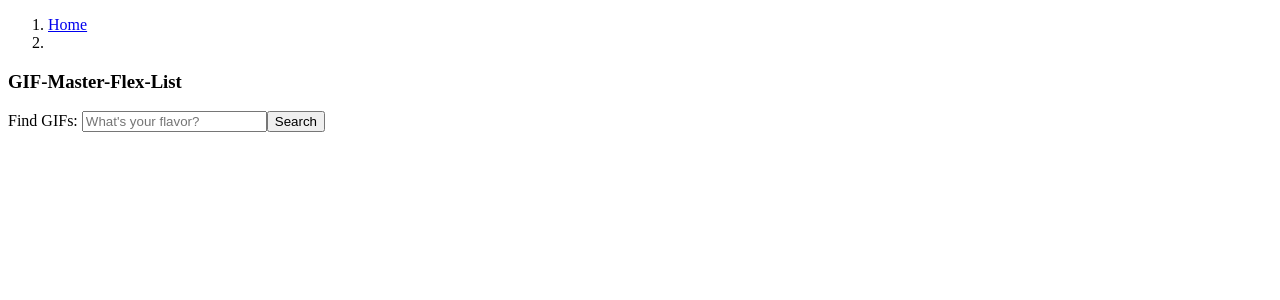
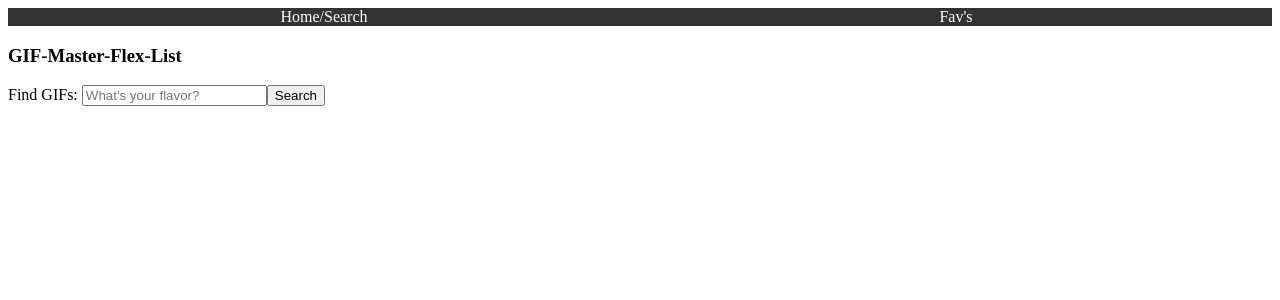
Before and after one commit to Benstraum/Giphy-group-project, a React (Create React App) app: page / in a window 1280 px wide. Shown: the top 300 px of the page. Built offline with nearby package versions, Linux system fonts and the light colour scheme.

Commit message:
simple navbar

```diff
--- a/src/components/App/App.css
+++ b/src/components/App/App.css
@@ -0,0 +1,29 @@
+.navBar   ol {
+    list-style-type: none;
+    margin: 0;
+    padding: 0;
+    overflow-x: auto;
+    background-color: #333;
+  }
+
+  .navBar ol li {
+    margin-left: auto;
+    margin-right: auto;
+    width:50%;
+   display: inline-block;
+  }
+
+  .navBar ol li a {
+    display: block;
+    color: white;
+    text-align: center;
+    text-decoration: none;
+  }
+
+  /* Change the link color to #111 (black) on hover */
+  .navBar ol li a:hover {
+    background-color: #111;
+  }
+ .navBar{
+     width: 100%;
+ }
--- a/src/components/App/App.js
+++ b/src/components/App/App.js
@@ -1,8 +1,8 @@
 import React, { Component } from "react";
 import { HashRouter as Router, Route, Link } from "react-router-dom";
-import "./App.css";
 import Search from "../Search/Search";
 import  FavoritesList  from "../FavoritesList/FavoritesList";
+import "./App.css";
 
 
 class App extends Component {
@@ -11,14 +11,16 @@ class App extends Component {
     return (
       <Router>
         <div>
+          <div className='navBar'>
           <ol>
             <li>
-            <Link to="/" >Home</Link>
+            <Link to="/" >Home/Search</Link>
             </li>
             <li>
-            <Link></Link>
+            <Link to="/favorites">Fav's</Link>
             </li>
           </ol>
+          </div>
           <Route exact path="/" component={Search} />
           <Route path="/favorites" component={FavoritesList} />
         </div>
```
